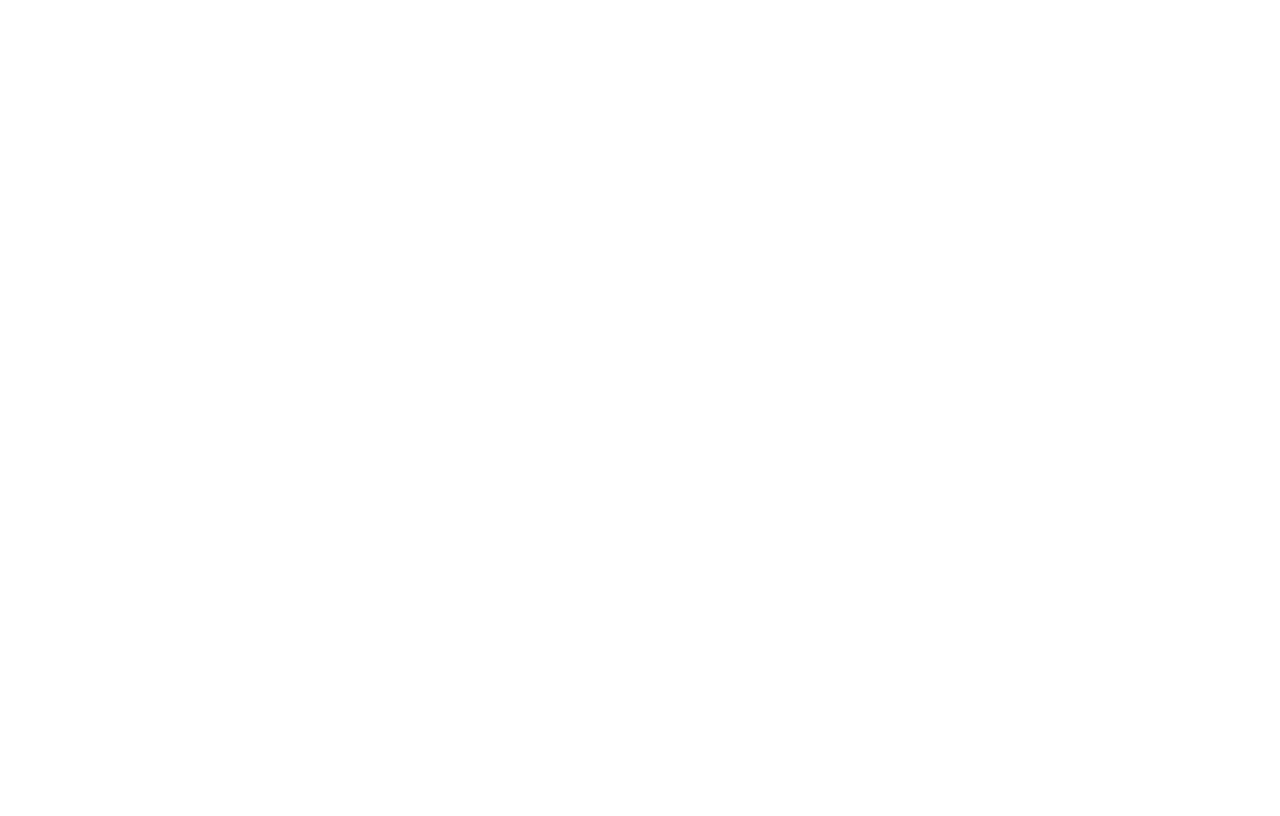
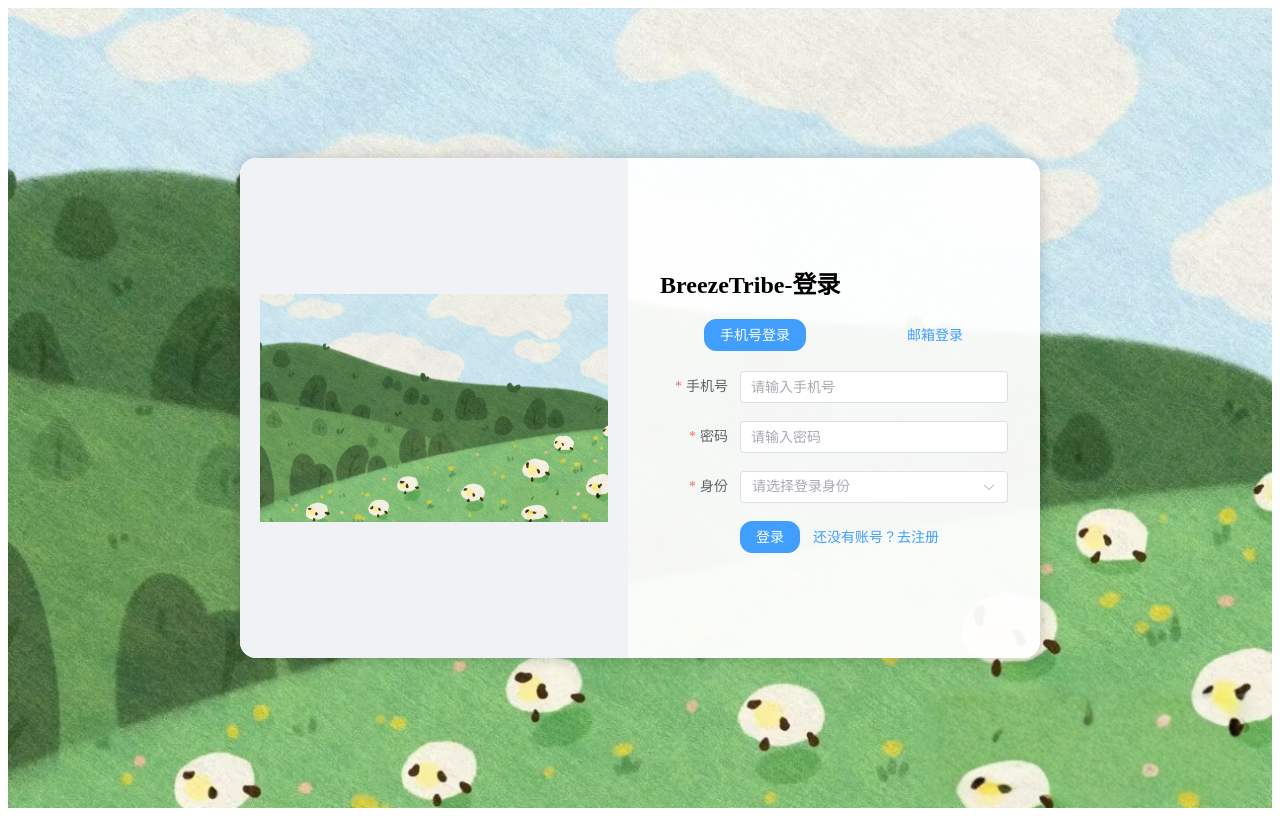
Before and after one commit to batiluoxuanwan/BreezeTribe, a Vue app in the folder vue/: page /login in a window 1280 px wide. Before the commit this address had no page. Built offline with nearby package versions, Linux system fonts and the light colour scheme.

Commit message:
登录界面

```diff
--- a/vue/src/router/index.js
+++ b/vue/src/router/index.js
@@ -5,6 +5,11 @@
         path:'/',
         name:'首页',
         component:() =>import('../views/Public/home.vue')
+    },
+    {
+        path:'/login',
+        name:'登录',
+        component:() =>import('../views/Public/Login.vue')
     }
 ];
 
--- /dev/null
+++ b/vue/src/views/Public/Login.vue
@@ -0,0 +1,166 @@
+<template>
+  <div class="login-background">
+  <div class="login-container">
+    <!-- 左侧 Logo -->
+      <div class="login-left">
+        <img src="@/assets/loginbackground.png" alt="Logo" class="login-logo" />
+      </div>
+      <!-- 右侧表单 -->
+      <div class="login-right">
+      <h2>BreezeTribe-登录</h2>
+      <!-- 登录方式切换 -->
+      <div class="login-switch">
+        <el-button :type="mode === 'phone' ? 'primary' : 'text'" @click="mode = 'phone'">手机号登录</el-button>
+        <el-button :type="mode === 'email' ? 'primary' : 'text'" @click="mode = 'email'">邮箱登录</el-button>
+      </div>
+
+      <el-form :model="loginForm" :rules="rules" ref="loginFormRef" label-width="80px">
+        <el-form-item v-if="mode === 'phone'" label="手机号" prop="phone">
+          <el-input v-model="loginForm.phone" placeholder="请输入手机号" />
+        </el-form-item>
+
+        <el-form-item v-if="mode === 'email'" label="邮箱" prop="email">
+          <el-input v-model="loginForm.email" placeholder="请输入邮箱" />
+        </el-form-item>
+
+        <el-form-item label="密码" prop="password">
+          <el-input v-model="loginForm.password" type="password" placeholder="请输入密码" show-password></el-input>
+        </el-form-item>
+
+        <el-form-item label="身份" prop="role">
+          <el-select v-model="loginForm.role" placeholder="请选择登录身份">
+            <el-option label="用户" value="user" />
+            <el-option label="经销商" value="dealer" />
+            <el-option label="管理员" value="admin" />
+          </el-select>
+        </el-form-item>
+
+        <el-form-item>
+          <el-button type="primary" @click="handleLogin">登录</el-button>
+          <el-button type="text" @click="goRegister">还没有账号？去注册</el-button>
+        </el-form-item>
+      </el-form>
+      </div>
+    </div>
+  </div>
+</template>
+
+<script>
+export default {
+  data() {
+    return {
+      mode: 'phone', // 当前登录模式：phone 或 email
+      loginForm: {
+        phone: '',
+        email: '',
+        password: '',
+        role: ''
+      },
+      rules: {
+        phone: [
+          { required: true, message: '请输入手机号', trigger: 'blur' },
+          { pattern: /^1[3-9]\d{9}$/, message: '手机号格式不正确', trigger: 'blur' }
+        ],
+        email: [
+          { required: true, message: '请输入邮箱', trigger: 'blur' },
+          { type: 'email', message: '邮箱格式不正确', trigger: 'blur' }
+        ],
+        password: [
+          { required: true, message: '请输入密码', trigger: 'blur' }
+        ],
+        role: [
+          { required: true, message: '请选择登录身份', trigger: 'change' }
+        ]
+      }
+    };
+  }
+  // methods: {
+  //   handleLogin() {
+  //     const activeProp = this.mode === 'phone' ? 'phone' : 'email';
+  //     this.$refs.loginFormRef.validateField(activeProp, (validPhoneOrEmail) => {
+  //       if (!validPhoneOrEmail) return;
+
+  //       this.$refs.loginFormRef.validateField('password', (validPwd) => {
+  //         if (!validPwd) return;
+
+  //         this.$refs.loginFormRef.validateField('role', (validRole) => {
+  //           if (!validRole) return;
+
+  //           const account = this.mode === 'phone' ? this.loginForm.phone : this.loginForm.email;
+  //           console.log('登录信息:', {
+  //             account,
+  //             password: this.loginForm.password,
+  //             role: this.loginForm.role
+  //           });
+
+  //           // 发起 axios 登录请求等逻辑
+  //         });
+  //       });
+  //     });
+  //   }
+  // }
+};
+</script>
+
+<style scoped>
+.login-background {
+  height: 100vh;
+  display: flex;
+  justify-content: center;
+  align-items: center;
+  background-image: url('@/assets/loginbackground.png');
+  background-size: cover;
+  background-position: center;
+  padding: 16px; /* 防止在小屏设备挤边 */
+  box-sizing: border-box;
+}
+
+.login-container {
+  display: flex;
+  width: 800px;
+  max-width: 90%;
+  height: 500px; /* 固定容器高度 */
+  background: rgba(255, 255, 255, 0.95);
+  border-radius: 16px;
+  overflow: hidden;
+  box-shadow: 0 0 15px rgba(0, 0, 0, 0.2);
+}
+
+.login-left {
+  flex: 1;
+  background-color: #f0f2f5;
+  display: flex;
+  justify-content: center;
+  align-items: center;
+  padding: 20px;
+}
+
+.login-logo {
+  max-width: 100%;
+  max-height: 80%; /* 限制图片高度不超过容器 */
+  object-fit: contain;
+}
+
+.login-right {
+  flex: 1;
+  padding: 40px 32px;
+  display: flex;
+  flex-direction: column;
+  justify-content: center;
+  overflow: auto;
+}
+
+.login-switch {
+  display: flex;
+  justify-content: space-around;
+  margin-bottom: 20px;
+}
+
+.el-input__inner {
+  border-radius: 16px; /* 输入框圆角 */
+}
+
+.el-button {
+  border-radius: 12px; /* 按钮圆角 */
+}
+</style>
```
Also changed, not shown: vue/src/assets/loginbackground.png (added).
